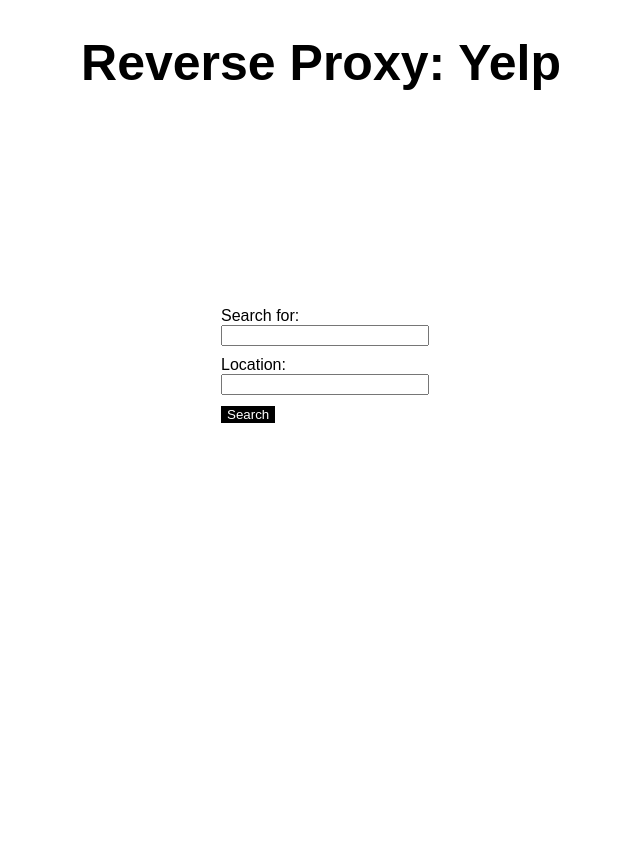
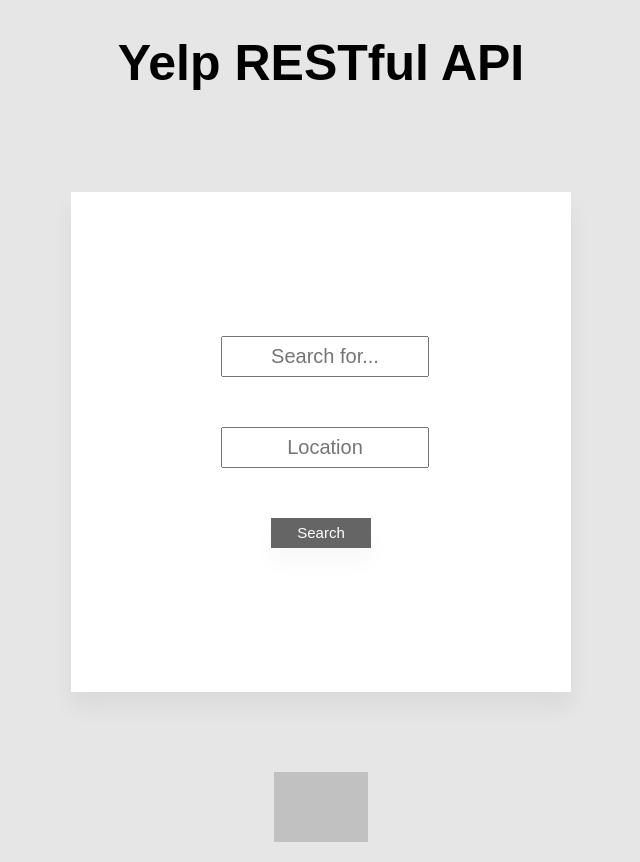
Before and after one commit to sMorm/yelpREST, a website: page public/index.html in a window 1280 px wide. Shown: the whole page, without its empty margins (319-959 px from the left). Before the commit the page ends 800 px from the top, so only its background shows below. Drawn offline with Linux system fonts and the light colour scheme; grey boxes are pictures that could not be loaded.

Commit message:
Tweaked UI Page

```diff
--- a/public/index.html
+++ b/public/index.html
@@ -7,20 +7,22 @@
     <link rel="stylesheet" href="style.css">
   </head>
 <body>
-  <h1>Reverse Proxy: Yelp</h1>
+  <h1>Yelp RESTful API</h1>
   <div class='container'>
+  <form action='/search' method= POST class='form'>
+    <input type='text' name='searchterm' placeholder="Search for..." required>
 
-  <form action='/search' method= POST class='form'>
-    <label for='searchterm'>Search for:</label>
-    <input type='text' name='searchterm' required>
-
-    <label for='Quantity'>Location:</label>
-    <input type='text' name='location'>
+    <input type='text' name='location' placeholder="Location">
     <button type='submit'>
       Search
     </button>
   </form>
+
   </div>
-
+  <p align='center' class='linkContainer'>
+    <a href='https://github.com/sMorm/yelpREST' target='_blank'>
+        <img src='http://i.imgur.com/l5WHWSX.png' alt='GitHub'/>
+    </a>
+  </p>
 </body>
 </html>
--- a/public/style.css
+++ b/public/style.css
@@ -1,3 +1,7 @@
+body {
+  background-color: #E6E6E6;
+}
+
 h1 {
   font-family: sans-serif;
   font-size: 50px;
@@ -12,20 +16,60 @@
   display:flex;
   justify-content: center;
   align-items: center;
+  margin: 0 auto;
+  margin-top: 100px;
   /* 60 Vertical Height */
-  height: 60vh;
+  height: 500px;
+  background-color: white;
+  width: 500px;
+  -webkit-box-shadow: 0px 15px 21px 1px rgba(0,0,0,0.05);
+  -moz-box-shadow: 0px 15px 21px 1px rgba(0,0,0,0.05);
+  box-shadow: 0px 15px 21px 1px rgba(0,0,0,0.05);
+}
+
+.container label {
+  font-size: 20px;
 }
 .form {
   width: 200px;
 }
 
 .form input {
-  margin-bottom: 10px;
+  margin-bottom: 50px;
+  font-size: 20px;
   width: 100%;
+  height: 35px;
+  text-align: center;
+
 }
 
 .form button {
   background-color: black;
+  height: 30px;
+  width: 100px;
   border: none;
   color: white;
+  margin-left: 50px;
+  font-size: 15px;
+  opacity: 0.6;
+  -webkit-box-shadow: 0px 15px 21px 1px rgba(0,0,0,0.05);
+  -moz-box-shadow: 0px 15px 21px 1px rgba(0,0,0,0.05);
+  box-shadow: 0px 15px 21px 1px rgba(0,0,0,0.05);
 }
+
+.link {
+  margin-top: 20px;
+  width: 100px;
+  text-decoration: none;
+  color: black;
+
+}
+
+.linkContainer {
+  margin-top: 10vh;
+}
+
+.linkContainer img {
+  height: 70px;
+  opacity: 0.5;
+}
```
